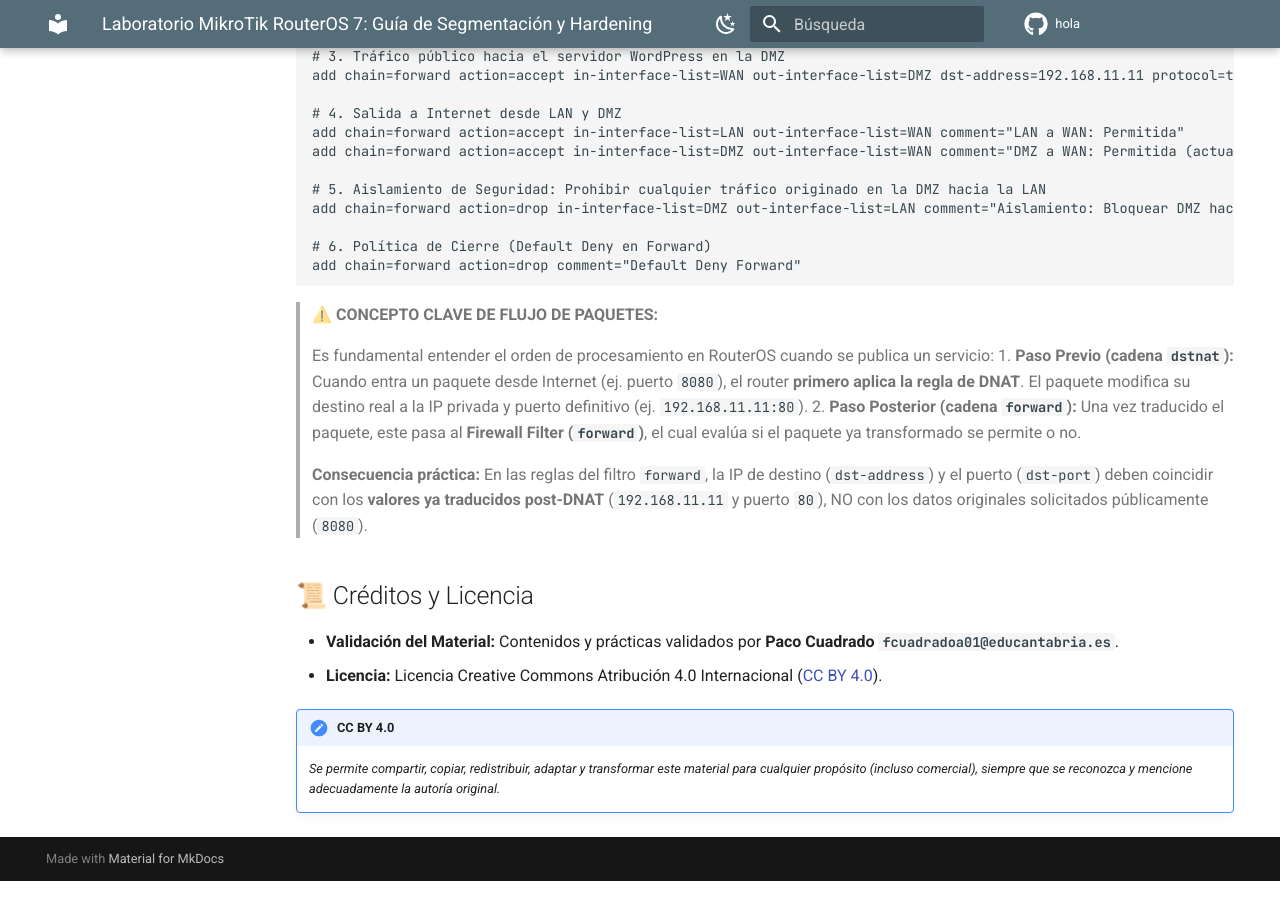
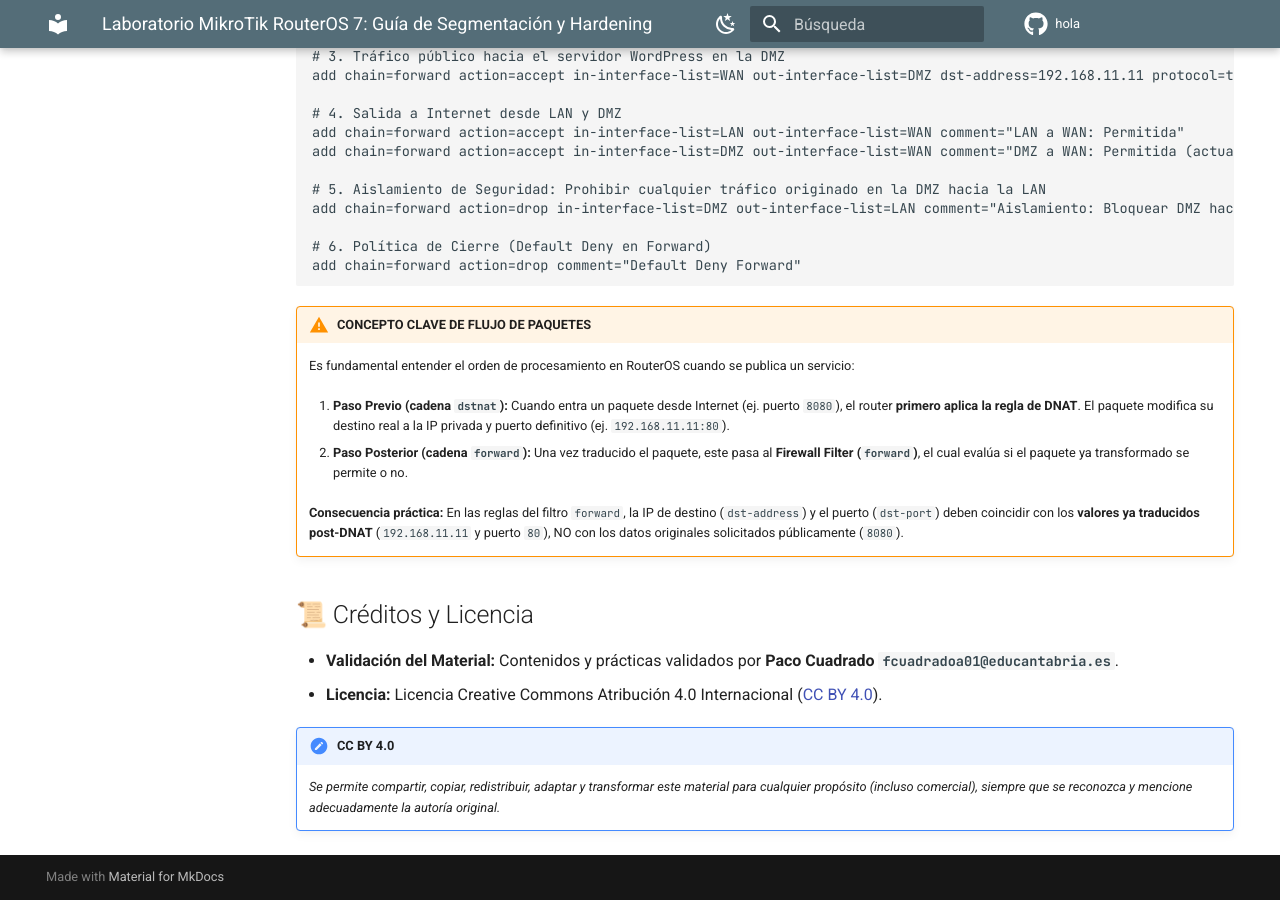
Before and after one commit to fcuadradoa01/hola, an MkDocs documentation site: the page built from docs/redes/lab-mikrotik-hardening-v2.md, in a window 1280 px wide and 900 px high, scrolled down 4655 px. Built offline with MkDocs 1.6.1 and Material for MkDocs 9.7.7, drawn with Linux system fonts in a browser that asks for light colours; comment, search, counter and statistics services are not loaded; some of the changed lines change nothing that is shown.

Commit message:
acabamos ya?

````diff
--- a/docs/redes/lab-mikrotik-hardening-v2.md
+++ b/docs/redes/lab-mikrotik-hardening-v2.md
@@ -200,13 +200,14 @@ add chain=forward action=drop in-interface-list=DMZ out-interface-list=LAN comme
 add chain=forward action=drop comment="Default Deny Forward"
 ```
 
-> ⚠️ **CONCEPTO CLAVE DE FLUJO DE PAQUETES:**
->
-> Es fundamental entender el orden de procesamiento en RouterOS cuando se publica un servicio:
-> 1. **Paso Previo (cadena `dstnat`):** Cuando entra un paquete desde Internet (ej. puerto `8080`), el router **primero aplica la regla de DNAT**. El paquete modifica su destino real a la IP privada y puerto definitivo (ej. `192.168.11.11:80`).
-> 2. **Paso Posterior (cadena `forward`):** Una vez traducido el paquete, este pasa al **Firewall Filter (`forward`)**, el cual evalúa si el paquete ya transformado se permite o no.
->
-> **Consecuencia práctica:** En las reglas del filtro `forward`, la IP de destino (`dst-address`) y el puerto (`dst-port`) deben coincidir con los **valores ya traducidos post-DNAT** (`192.168.11.11` y puerto `80`), NO con los datos originales solicitados públicamente (`8080`).
+!!! warning "CONCEPTO CLAVE DE FLUJO DE PAQUETES"
+    Es fundamental entender el orden de procesamiento en RouterOS cuando se publica un servicio:
+
+    1. **Paso Previo (cadena `dstnat`):** Cuando entra un paquete desde Internet (ej. puerto `8080`), el router **primero aplica la regla de DNAT**. El paquete modifica su destino real a la IP privada y puerto definitivo (ej. `192.168.11.11:80`).
+
+    2. **Paso Posterior (cadena `forward`):** Una vez traducido el paquete, este pasa al **Firewall Filter (`forward`)**, el cual evalúa si el paquete ya transformado se permite o no.
+
+    **Consecuencia práctica:** En las reglas del filtro `forward`, la IP de destino (`dst-address`) y el puerto (`dst-port`) deben coincidir con los **valores ya traducidos post-DNAT** (`192.168.11.11` y puerto `80`), NO con los datos originales solicitados públicamente (`8080`).
 
 ## 📜 Créditos y Licencia
 
````
